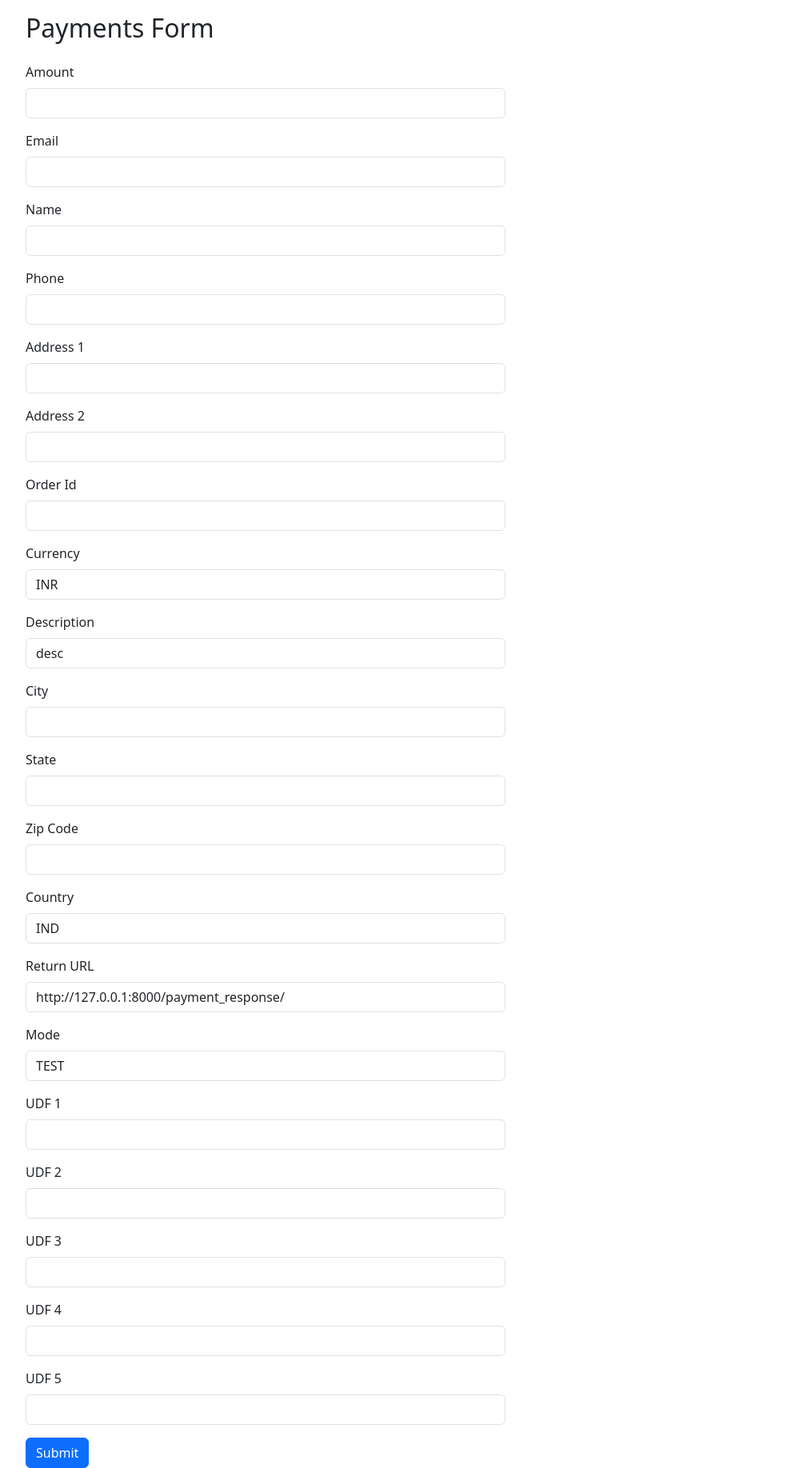
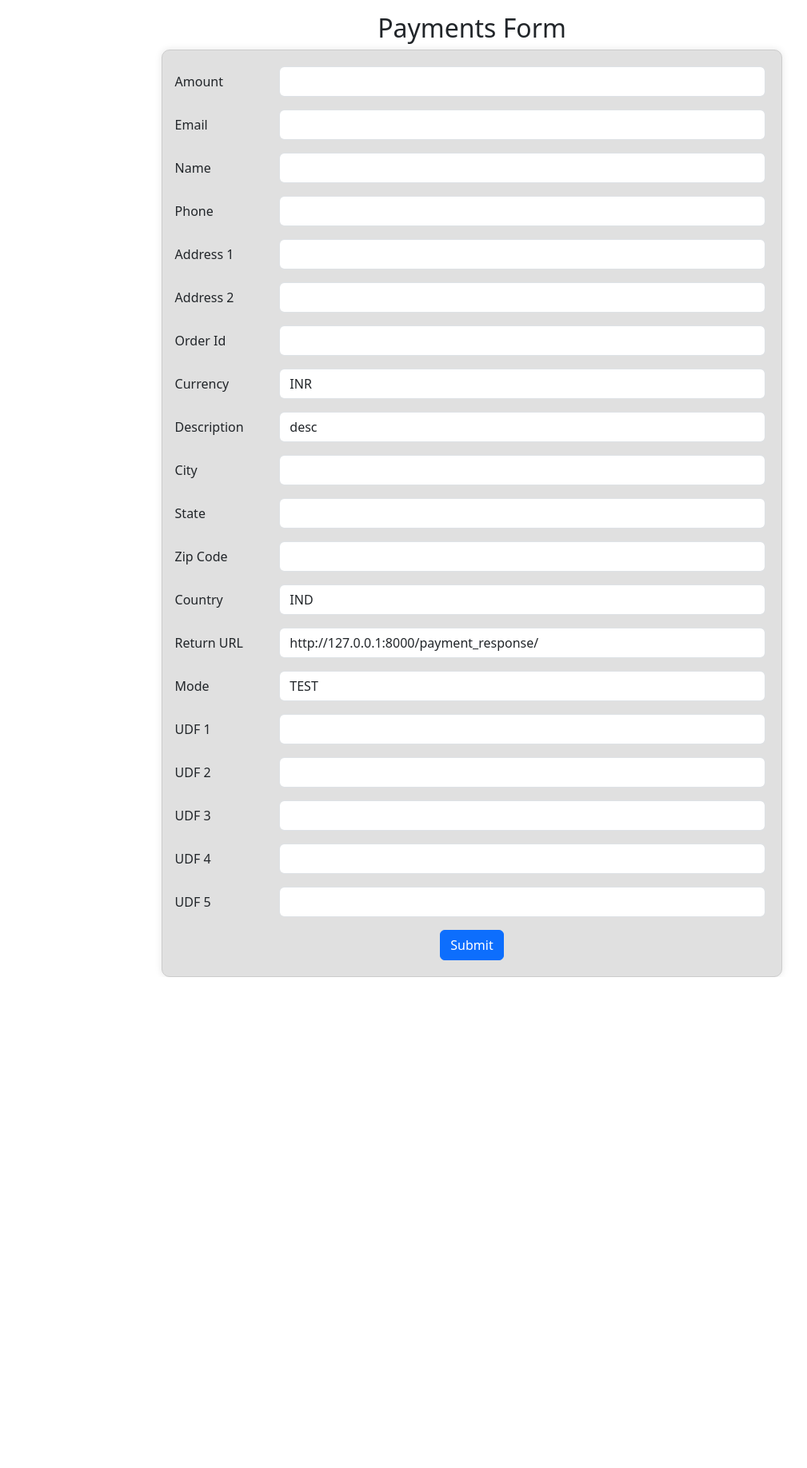
Before and after one commit to Niraj-kumar99/DjangoPaymentPage, a Django app: page / in a window 1280 px wide. Shown: the whole page at 80% size, without its empty margins (50-1059 px from the left). After the commit the page ends 1222 px from the top, so only its background shows below. Run offline with Django 4.2, Linux system fonts and the light colour scheme; some libraries are stand-ins or nearby versions.

Commit message:
for mated and updated form

```diff
--- a/omniware_payment/templates/main.html
+++ b/omniware_payment/templates/main.html
@@ -6,127 +6,180 @@
     {% bootstrap_css %}
 
     <style>
-    .small-input {
-      width: 600px; /* Set the desired width */
+
+      .text-padding{
+        padding-left: 1%;
+      }
+      .container{
+        max-width: 800px;
+      }
+      .form-container {
+        border: 1px solid #ccc; /* Add a border */
+        padding: 20px; /* Add some padding inside the container */
+        border-radius: 10px; /* Add rounded corners to the container */
+        box-shadow: 0 0 10px rgba(0, 0, 0, 0.1); /* Add a subtle shadow */
+        background-color: #e0e0e0;
       }
     </style>
-
   </head>
   <body>
     <div class="container mt-3">
-    <h2 class="mb-4">Payments Form</h2>
+      <h2 class="text-center" texta>Payments Form</h2>
+      <div class="form-container mx-auto">
         <form action="{{ action }}" method="post" id="uatForm">
           {% csrf_token %}
           <input type="hidden" name="api_key" value="{{ API_KEY }}" />
-        <input type="hidden" name="hash" value="{{ hash }}"/>
+          <input type="hidden" name="hash" value="{{ hash }}" />
 
-        <div class="mb-3">
-          <label for="amount" class="form-label">Amount</label>
-          <input type="text" class="form-control small-input" id="amount" name="amount" value="{{ posted.amount }}" required>
+          <div class="row mb-3">
+            <label for="amount" class="col-xs-3 col-sm-3 col-md-2 col-lg-2 col-form-label text-padding">Amount</label>
+            <div class="col-xs-9 col-sm-9 col-md-10 col-lg-10 ">
+            <input type="text" class="form-control" id="amount" name="amount" value="{{ posted.amount }}" required />
+            </div>
           </div>
 
-        <div class="mb-3">
-          <label for="email" class="form-label">Email</label>
-          <input type="text" class="form-control small-input" id="email" name="email" value="{{ posted.email }}" required>
+          <div class="row mb-3">
+            <label for="email" class="col-xs-3 col-sm-3 col-md-2 col-lg-2 col-form-label text-padding">Email</label>
+            <div class="col-xs-9 col-sm-9 col-md-10 col-lg-10 ">
+            <input type="text" class="form-control" id="email" name="email" value="{{ posted.email }}" required />
+            </div>
           </div>
 
-        <div class="mb-3">
-          <label for="name" class="form-label">Name</label>
-          <input type="text" class="form-control small-input" id="name" name="name" value="{{ posted.name }}" required>
+          <div class="row mb-3">
+            <label for="name" class="col-xs-3 col-sm-3 col-md-2 col-lg-2 col-form-label text-padding">Name</label>
+            <div class="col-xs-9 col-sm-9 col-md-10 col-lg-10 ">
+            <input type="text" class="form-control" id="name" name="name" value="{{ posted.name }}" required />
+            </div>
           </div>
 
-        <div class="mb-3">
-          <label for="phone" class="form-label">Phone</label>
-          <input type="text" class="form-control small-input" id="phone" name="phone" value="{{ posted.phone }}" required>
+          <div class="row mb-3">
+            <label for="phone" class="col-xs-3 col-sm-3 col-md-2 col-lg-2 col-form-label text-padding">Phone</label>
+            <div class="col-xs-9 col-sm-9 col-md-10 col-lg-10 ">
+            <input type="text" class="form-control" id="phone" name="phone" value="{{ posted.phone }}" required />
+            </div>
           </div>
 
-        <div class="mb-3">
-          <label for="address_line_1" class="form-label">Address 1</label>
-          <input type="text" class="form-control small-input" id="address_line_1" name="address_line_1" value="{{ posted.address_line_1 }}" required>
+          <div class="row mb-3">
+            <label for="address_line_1" class="col-xs-3 col-sm-3 col-md-2 col-lg-2 col-form-label text-padding">Address 1</label>
+            <div class="col-xs-9 col-sm-9 col-md-10 col-lg-10 ">
+            <input type="text" class="form-control" id="address_line_1" name="address_line_1" value="{{ posted.address_line_1 }}" required />
+            </div>
           </div>
 
-        <div class="mb-3">
-          <label for="address_line_2" class="form-label">Address 2</label>
-          <input type="text" class="form-control small-input" id="address_line_2" name="address_line_2" value="{{ posted.address_line_2 }}">
+          <div class="row mb-3">
+            <label for="address_line_2" class="col-xs-3 col-sm-3 col-md-2 col-lg-2 col-form-label text-padding">Address 2</label>
+            <div class="col-xs-9 col-sm-9 col-md-10 col-lg-10 ">
+            <input type="text" class="form-control" id="address_line_2" name="address_line_2" value="{{ posted.address_line_2 }}" />
+            </div>
           </div>
 
-        <div class="mb-3">
-          <label for="order_id" class="form-label">Order Id</label>
-          <input type="text" class="form-control small-input" id="order_id" name="order_id" value="{{ posted.order_id }}" required>
+          <div class="row mb-3">
+            <label for="order_id" class="col-xs-3 col-sm-3 col-md-2 col-lg-2 col-form-label text-padding">Order Id</label>
+            <div class="col-xs-9 col-sm-9 col-md-10 col-lg-10 ">
+            <input type="text" class="form-control" id="order_id" name="order_id" value="{{ posted.order_id }}" required />
+            </div>
           </div>
 
-        <div class="mb-3">
-          <label for="currency" class="form-label">Currency</label>
-          <input type="text" class="form-control small-input" id="currency" name="currency" value="INR" required>
+          <div class="row mb-3">
+            <label for="currency" class="col-xs-3 col-sm-3 col-md-2 col-lg-2 col-form-label text-padding">Currency</label>
+            <div class="col-xs-9 col-sm-9 col-md-10 col-lg-10 ">
+            <input type="text" class="form-control" id="currency" name="currency" value="INR" required />
+            </div>
           </div>
 
-        <div class="mb-3">
-          <label for="description" class="form-label">Description</label>
-          <input type="text" class="form-control small-input" id="description" name="description" value="desc" required>
+          <div class="row mb-3">
+            <label for="description" class="col-xs-3 col-sm-3 col-md-2 col-lg-2 col-form-label text-padding">Description</label>
+            <div class="col-xs-9 col-sm-9 col-md-10 col-lg-10 ">
+            <input type="text" class="form-control" id="description" name="description" value="desc" required />
+            </div>
           </div>
 
-        <div class="mb-3">
-          <label for="city" class="form-label">City</label>
-          <input type="text" class="form-control small-input" id="city" name="city" value="{{ posted.city }}" required>
+          <div class="row mb-3">
+            <label for="city" class="col-xs-3 col-sm-3 col-md-2 col-lg-2 col-form-label text-padding">City</label>
+            <div class="col-xs-9 col-sm-9 col-md-10 col-lg-10 ">
+            <input type="text" class="form-control" id="city" name="city" value="{{ posted.city }}" required />
+            </div>
           </div>
 
-        <div class="mb-3">
-          <label for="state" class="form-label">State</label>
-          <input type="text" class="form-control small-input" id="state" name="state" value="{{ posted.state }}">
+          <div class="row mb-3">
+            <label for="state" class="col-xs-3 col-sm-3 col-md-2 col-lg-2 col-form-label text-padding">State</label>
+            <div class="col-xs-9 col-sm-9 col-md-10 col-lg-10 ">
+            <input type="text" class="form-control" id="state" name="state" value="{{ posted.state }}" />
+            </div>
           </div>
 
-        <div class="mb-3">
-          <label for="zip_code" class="form-label">Zip Code</label>
-          <input type="text" class="form-control small-input" id="zip_code" name="zip_code" value="{{ posted.zip_code }}" required>
+          <div class="row mb-3">
+            <label for="zip_code" class="col-xs-3 col-sm-3 col-md-2 col-lg-2 col-form-label text-padding">Zip Code</label>
+            <div class="col-xs-9 col-sm-9 col-md-10 col-lg-10 ">
+            <input type="text" class="form-control" id="zip_code" name="zip_code" value="{{ posted.zip_code }}" required />
+            </div>
           </div>
 
-        <div class="mb-3">
-          <label for="country" class="form-label">Country</label>
-          <input type="text" class="form-control small-input" id="country" name="country" value="IND" required>
+          <div class="row mb-3">
+            <label for="country" class="col-xs-3 col-sm-3 col-md-2 col-lg-2 col-form-label text-padding">Country</label>
+            <div class="col-xs-9 col-sm-9 col-md-10 col-lg-10 ">
+            <input type="text" class="form-control" id="country" name="country" value="IND" required />
+            </div>
           </div>
 
-        <div class="mb-3">
-          <label for="return_url" class="form-label">Return URL</label>
-          <input type="text" class="form-control small-input" id="return_url" name="return_url" value="{{ posted.return_url|default:'http://127.0.0.1:8000/payment_response/' }}" required>
+          <div class="row mb-3">
+            <label for="return_url" class="col-xs-3 col-sm-3 col-md-2 col-lg-2 col-form-label text-padding">Return URL</label>
+            <div class="col-xs-9 col-sm-9 col-md-10 col-lg-10 ">
+            <input type="text" class="form-control" id="return_url" name="return_url" value="{{ posted.return_url|default:'http://127.0.0.1:8000/payment_response/' }}" required />
+            </div>
           </div>
 
-        <div class="mb-3">
-          <label for="mode" class="form-label">Mode</label>
-          <input type="text" class="form-control small-input" id="mode" name="mode" value="{{ posted.mode|default:'TEST' }}" required>
+          <div class="row mb-3">
+            <label for="mode" class="col-xs-3 col-sm-3 col-md-2 col-lg-2 col-form-label text-padding">Mode</label>
+            <div class="col-xs-9 col-sm-9 col-md-10 col-lg-10 ">
+            <input type="text" class="form-control" id="mode" name="mode" value="{{ posted.mode|default:'TEST' }}" required />
+            </div>
           </div>
 
-        <div class="mb-3">
-          <label for="udf1" class="form-label">UDF 1</label>
-          <input type="text" class="form-control small-input" id="udf1" name="udf1">
+          <div class="row mb-3">
+            <label for="udf1" class="col-xs-3 col-sm-3 col-md-2 col-lg-2 col-form-label text-padding">UDF 1</label>
+            <div class="col-xs-9 col-sm-9 col-md-10 col-lg-10 ">
+            <input type="text" class="form-control" id="udf1" name="udf1" />
+            </div>
           </div>
 
-        <div class="mb-3">
-          <label for="udf2" class="form-label">UDF 2</label>
-          <input type="text" class="form-control small-input" id="udf2" name="udf2">
+          <div class="row mb-3">
+            <label for="udf2" class="col-xs-3 col-sm-3 col-md-2 col-lg-2 col-form-label text-padding">UDF 2</label>
+            <div class="col-xs-9 col-sm-9 col-md-10 col-lg-10 ">
+            <input type="text" class="form-control" id="udf2" name="udf2" />
+            </div>
           </div>
 
-        <div class="mb-3">
-          <label for="udf3" class="form-label">UDF 3</label>
-          <input type="text" class="form-control small-input" id="udf3" name="udf3">
+          <div class="row mb-3">
+            <label for="udf3" class="col-xs-3 col-sm-3 col-md-2 col-lg-2 col-form-label text-padding">UDF 3</label>
+            <div class="col-xs-9 col-sm-9 col-md-10 col-lg-10 ">
+            <input type="text" class="form-control" id="udf3" name="udf3" />
+            </div>
           </div>
 
-        <div class="mb-3">
-          <label for="udf4" class="form-label">UDF 4</label>
-          <input type="text" class="form-control small-input" id="udf4" name="udf4">
+          <div class="row mb-3">
+            <label for="udf4" class="col-xs-3 col-sm-3 col-md-2 col-lg-2 col-form-label text-padding">UDF 4</label>
+            <div class="col-xs-9 col-sm-9 col-md-10 col-lg-10 ">
+            <input type="text" class="form-control" id="udf4" name="udf4" />
+            </div>
           </div>
 
-        <div class="mb-3">
-          <label for="udf5" class="form-label">UDF 5</label>
-          <input type="text" class="form-control small-input" id="udf5" name="udf5">
+          <div class="row mb-3">
+            <label for="udf5" class="col-xs-3 col-sm-3 col-md-2 col-lg-2 col-form-label text-padding">UDF 5</label>
+            <div class="col-xs-9 col-sm-9 col-md-10 col-lg-10 ">
+            <input type="text" class="form-control" id="udf5" name="udf5" />
+            </div>
           </div>
 
-        <div class="text-right">
+          <div class="text-center">
             <button type="submit" class="btn btn-primary">Submit</button>
           </div>
         </form>
       </div>
+    </div>
 
     {% block content %}
+
     {% endblock %}
   </body>
 </html>
```
Lines whose indentation alone changed are shown as unchanged.
